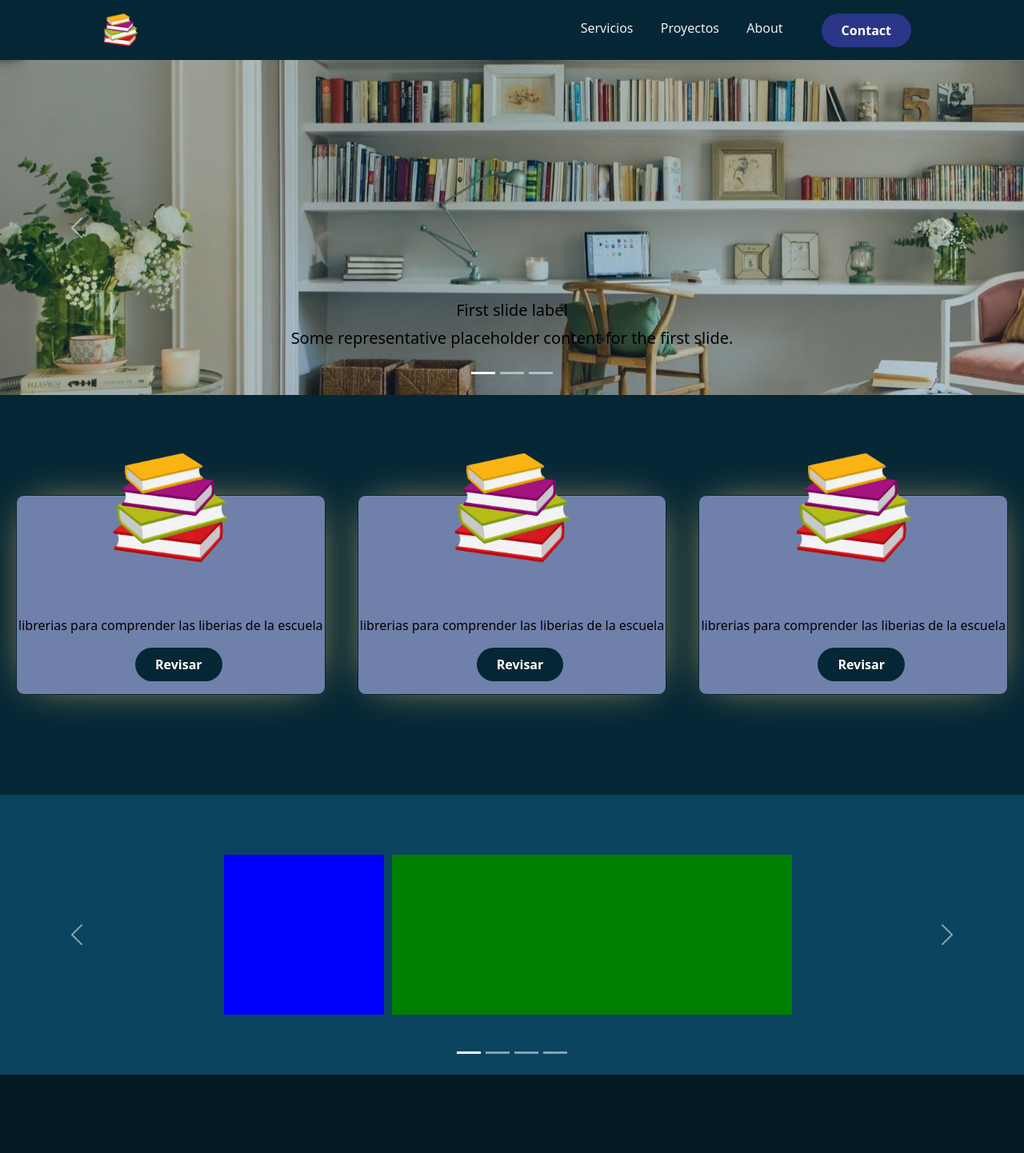
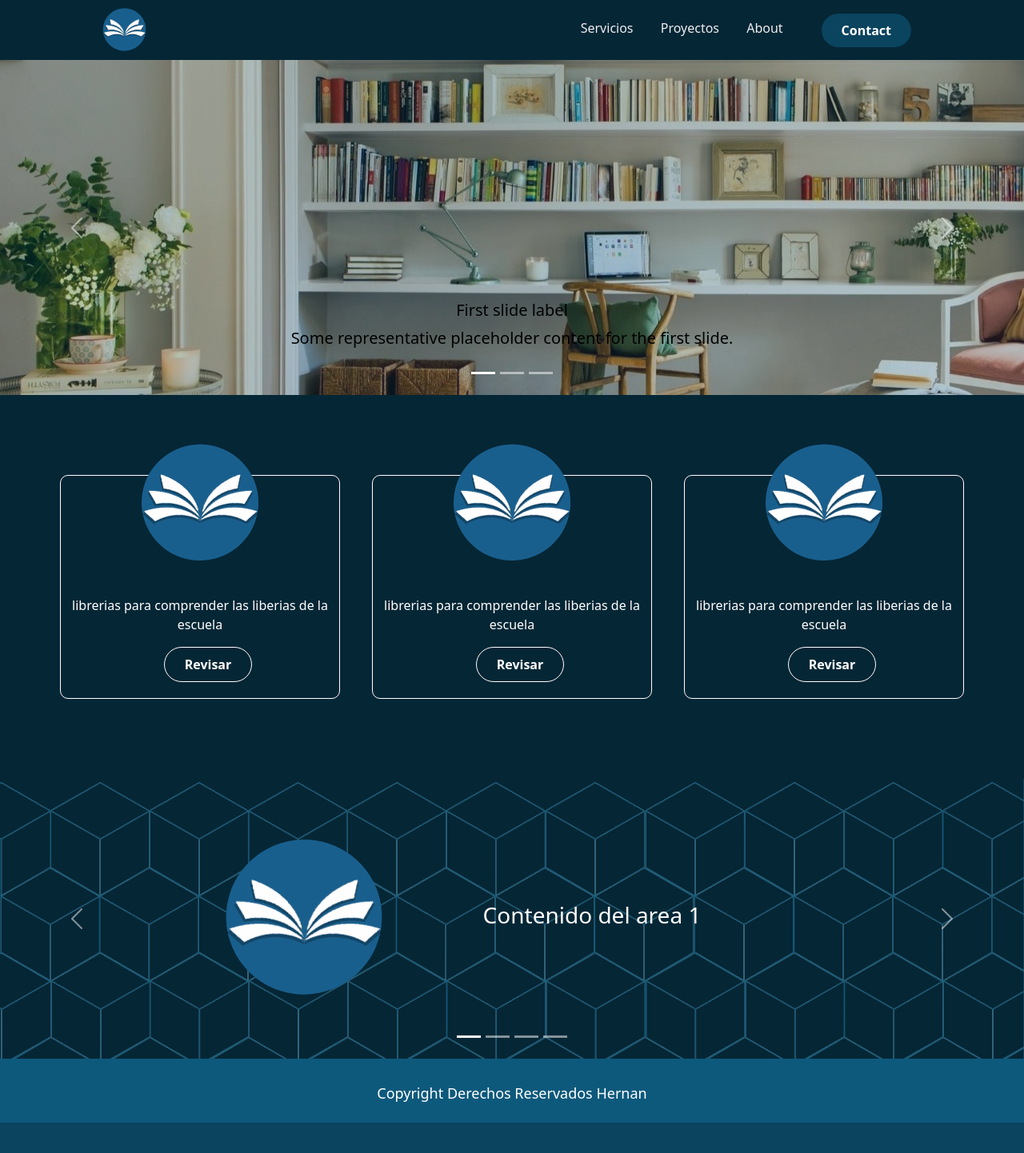
Before and after one commit to HernanNCR/repositorio, a plain HTML site: page repositorio6J/index.html in a window 1280 px wide. Shown: the whole page at 80% size. After the commit the page ends 1404 px from the top, so only its background shows below. Drawn offline with nearby package versions, Linux system fonts and the light colour scheme.

Commit message:
4ta edicion del proyecto de repositorio
agregue un nuevo logo
cambie de diseño y colores
agregue un fondo que cree
borre y cambie de posicion las imagenes a "controlUtilerias"

```diff
--- a/repositorio6J/index.html
+++ b/repositorio6J/index.html
@@ -6,13 +6,15 @@
     <title>Repositorio Derecho Informatico</title>
     <link href="https://cdn.jsdelivr.net/npm/bootstrap@5.3.2/dist/css/bootstrap.min.css" rel="stylesheet" integrity="sha384-T3c6CoIi6uLrA9TneNEoa7RxnatzjcDSCmG1MXxSR1GAsXEV/Dwwykc2MPK8M2HN" crossorigin="anonymous">
     <link rel="stylesheet" href="src/controlador/controlUtileria/style.css">
-    <link rel="stylesheet" href="navbars/style2.css">
+    <link rel="stylesheet" href="src/controlador/controlUtileria/style2.css">
+
+    <link rel="shortcut icon" href="src/controlador/controlUtileria/logo2.ico" type="image/x-icon">
 
 </head>
 <body>
     <header class="header">
         <div class="logo">
-            <img src="logo.png" alt="Logo de la marca">
+            <img src="src/controlador/controlUtileria/logo4.png" alt="Logo de la marca">
         </div>
         <nav>
             <ul class="nav-links">
@@ -34,21 +36,21 @@
         </div>
         <div class="carousel-inner">
             <div class="carousel-item active">
-            <img class="image_carousel" src="r3.jpeg" class="d-block w-100" >
+            <img class="image_carousel" src="src/controlador/controlUtileria/r3.jpeg" class="d-block w-100" >
             <div class="carousel-caption d-none d-md-block">
                 <h5>First slide label</h5>
                 <p>Some representative placeholder content for the first slide.</p>
             </div>
             </div>
             <div class="carousel-item">
-            <img class="image_carousel" src="libreria2.jpg" class="d-block w-100" >
+            <img class="image_carousel" src="src/controlador/controlUtileria/libreria2.jpg" class="d-block w-100" >
             <div class="carousel-caption d-none d-md-block">
                 <h5>Second slide label</h5>
                 <p>Some representative placeholder content for the second slide.</p>
             </div>
             </div>
             <div class="carousel-item">
-            <img class="image_carousel" src="libreria3.jpg" class="d-block w-100" >
+            <img class="image_carousel" src="src/controlador/controlUtileria/libreria3.jpg" class="d-block w-100" >
             <div class="carousel-caption d-none d-md-block">
                 <h5>Third slide label</h5>
                 <p>Some representative placeholder content for the third slide.</p>
@@ -70,7 +72,7 @@
 
         <article class="article">
             <div class="imagen">
-                <img src="logo.png" width="150px">
+                <img src="src/controlador/controlUtileria/logo4.png" width="150px">
             </div>
             <p>librerias para comprender las liberias de la escuela </p>
             <a href="" class="button"><Button>Revisar</Button></a>
@@ -78,7 +80,7 @@
 
         <article class="article">
             <div class="imagen">
-                <img src="logo.png" width="150px">
+                <img src="src/controlador/controlUtileria/logo4.png" width="150px">
             </div>
             <p>librerias para comprender las liberias de la escuela </p>
             <a href="" class="button"><Button>Revisar</Button></a>
@@ -86,7 +88,7 @@
 
         <article class="article">
             <div class="imagen">
-                <img src="logo.png" width="150px">
+                <img src="src/controlador/controlUtileria/logo4.png" width="150px">
             </div>
             <p>librerias para comprender las liberias de la escuela </p>
             <a href="" class="button"><Button>Revisar</Button></a>
@@ -105,40 +107,40 @@
             <div class="carousel-item active">
                 <div class="favoritos">
                     <div class="imagen">
-
+                        <img src="src/controlador/controlUtileria/logo4.png" width="200px">
                     </div>
                     <div class="contenido">
-
+                        <h3>Contenido del area 1</h3>
                     </div>
                 </div>
             </div>
             <div class="carousel-item">
                 <div class="favoritos">
                     <div class="imagen">
-
+                        <img src="src/controlador/controlUtileria/logo4.png" width="200px">
                     </div>
                     <div class="contenido">
-
+                        <h3>Contenido del area 2</h3>
                     </div>
                 </div>
             </div>
             <div class="carousel-item">
                 <div class="favoritos">
                     <div class="imagen">
-
+                        <img src="src/controlador/controlUtileria/logo4.png" width="200px">
                     </div>
                     <div class="contenido">
-
+                        <h3>Contenido del area 3</h3>
                     </div>
                 </div>
             </div>
             <div class="carousel-item">
                 <div class="favoritos">
                     <div class="imagen">
-
+                        <img src="src/controlador/controlUtileria/logo4.png" width="200px">
                     </div>
                     <div class="contenido">
-                        <h1>4</h1>
+                        <h3>Contenido del area 4</h3>
                     </div>
                 </div>
             </div>
@@ -153,7 +155,11 @@
         </button>
     </div>
 
-    <footer></footer>
+    <footer>
+        <div class="copyright">
+            <p>Copyright Derechos Reservados Hernan</p>
+        </div>
+    </footer>
 
 
 
--- a/repositorio6J/src/controlador/controlUtileria/style.css
+++ b/repositorio6J/src/controlador/controlUtileria/style.css
@@ -4,11 +4,13 @@ body{
 }
 .contenedor_principal{
     width: auto;
-    height: 500px;
+    height: auto;
     background-color: rgb(5,38,53);
+    /* background: linear-gradient(to bottom right,rgb(4, 27, 37) 1%, rgb(10, 68, 95) 40%, #02B6A1); */
     display:flex;
     justify-content: center;
     align-items: center;
+
 }
 .carousel-inner h5,
 .carousel-inner p{
@@ -19,48 +21,55 @@ body{
     opacity: 0.7;
 }
 .article{
-    background-color: #6F80AB;
-    width: 400px;
-    height: 250px;
-    margin: 20px;
+    background-color: none;
+    width: 350px;
+    height: auto;
+    margin: 100px 20px;
     display: block;
     justify-content: center;
     align-items: center;
     text-align: center;
-    color: black;
-    border: 1px solid rgb(5,38,53);
+    color: white;
+    border: 1px solid white;
     border-radius: 10px;
-    box-shadow: 0px 0px 50px -20px #FFD879;
     transition: all 0.3s ease 0s;
 }
 .article:hover{
     transform: scale(1.1);
+    box-shadow: 0px 0px 70px -20px #FFD879;
 }
 .article .imagen{
     margin: auto;
     background-size: cover;
     position: relative;
-    top: -60px;
+    top: -40px;
 }
 .button button{
     margin-left: 20px;
+    margin-bottom: 20px;
     font-weight: 700;
     color: white;
     padding: 9px 25px;
     background-color: rgb(5,38,53);
-    border: none;
+    border: 1px solid white;
     border-radius: 50px;
     cursor:pointer;
     transition: all 0.5s ease 0s;
 }
 .button button:hover{
-    background-color: #2A3688;
+    background-color: #FFD879;
     color: rgb(10, 68, 95);
     transform: scale(1.1);
     border: 1px solid black;
 }
 
 /* carrousel de favoritos */
+#carouselExampleCaptions1{
+    /* background: linear-gradient(to bottom , rgb(5,38,53),rgb(13, 89, 124) 70%); */
+    background-image: url(fondo.png);
+    background-repeat: no-repeat;
+    background-size: 100%;
+}
 .favoritos{
     width: auto;
     height: 350px;
@@ -71,16 +80,26 @@ body{
 .favoritos .imagen{
     width: 200px;
     height: 200px;
-    background-color: blue;
 }
 .favoritos .contenido{
     width: 500px;
     height: 200px;
-    background-color: green;
     margin: 10px;
+    display: flex;
+    justify-content: center;
+    align-items: center;
+    text-align: center;
+    color: white;
 }
 
 footer{
-    height: 100px;
-    background-color: rgb(2, 24, 34);
+    height: 80px;
+    background-color: rgb(13, 89, 124);
+    display: flex;
+    justify-content: center;
+    font-size: 18px;
+    color: white;
 }
+.copyright{
+    margin-top: 30px;
+}
--- /dev/null
+++ b/repositorio6J/src/controlador/controlUtileria/style2.css
@@ -0,0 +1,68 @@
+*{
+    box-sizing: border-box;
+    margin: 0;
+    padding: 0;
+}
+.header{
+    background-color: rgb(5,38,53);
+    display: flex;
+    justify-content: flex-end;
+    align-items: center;
+    height: 75px;
+    padding: 5px 10%;
+}
+.header .logo{
+    cursor: pointer;
+    margin-right: auto;
+}
+.header .logo img{
+    height: 55px;
+    width: auto;
+    transition: all 0.3s;
+}
+.header .logo img:hover{
+    transform: scale(1.2);
+
+}
+.header .nav-links{
+    list-style: none;
+}
+.header .nav-links li{
+    display: inline-block;
+    padding: 0px 5px;
+    margin-top: 10px;
+}
+
+.header .nav-links li:hover{
+    transform: scale(1.1);
+}
+
+.header .nav-links a{
+    font-size: 700;
+    color: #eceff1;
+    text-decoration: none;
+    padding: 25px 10px;
+}
+.header .nav-links li a:hover{
+    color: #fff59d;
+    background-color: rgb(10, 68, 95);
+    border-bottom: 2px solid white;
+    transition: .4s;
+}
+
+.header .btn button{
+    margin-left: 20px;
+    font-weight: 700;
+    color: white;
+    padding: 9px 25px;
+    background-color: rgb(10, 68, 95);
+    border: none;
+    border-radius: 50px;
+    cursor:pointer;
+    transition: all 0.3s ease 0s;
+}
+.header .btn button:hover{
+    background-color: #200240;
+    color: #FFD879;
+    transform: scale(1.1);
+}
```
Also changed, not shown: repositorio6J/src/controlador/controlUtileria/fondo.png (added), repositorio6J/src/controlador/controlUtileria/libreria2.jpg (added), repositorio6J/src/controlador/controlUtileria/libreria3.jpg (added), repositorio6J/src/controlador/controlUtileria/logo2.ico (added), repositorio6J/src/controlador/controlUtileria/logo4.png (added), repositorio6J/src/controlador/controlUtileria/r3.jpeg (added).
